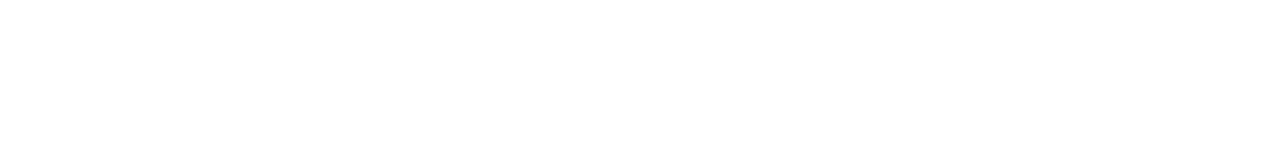
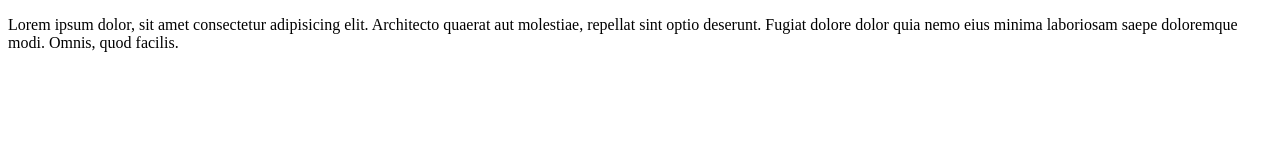
Before and after one commit to Adri133/nouvorepo, a plain HTML site: page index.html in a window 1280 px wide. Drawn offline with Linux system fonts and the light colour scheme.

Commit message:
Ajout d'un paragraphe

```diff
--- a/index.html
+++ b/index.html
@@ -7,6 +7,6 @@
   <title>Document</title>
 </head>
 <body>
-
+  <p>Lorem ipsum dolor, sit amet consectetur adipisicing elit. Architecto quaerat aut molestiae, repellat sint optio deserunt. Fugiat dolore dolor quia nemo eius minima laboriosam saepe doloremque modi. Omnis, quod facilis.</p>
 </body>
 </html>
```
